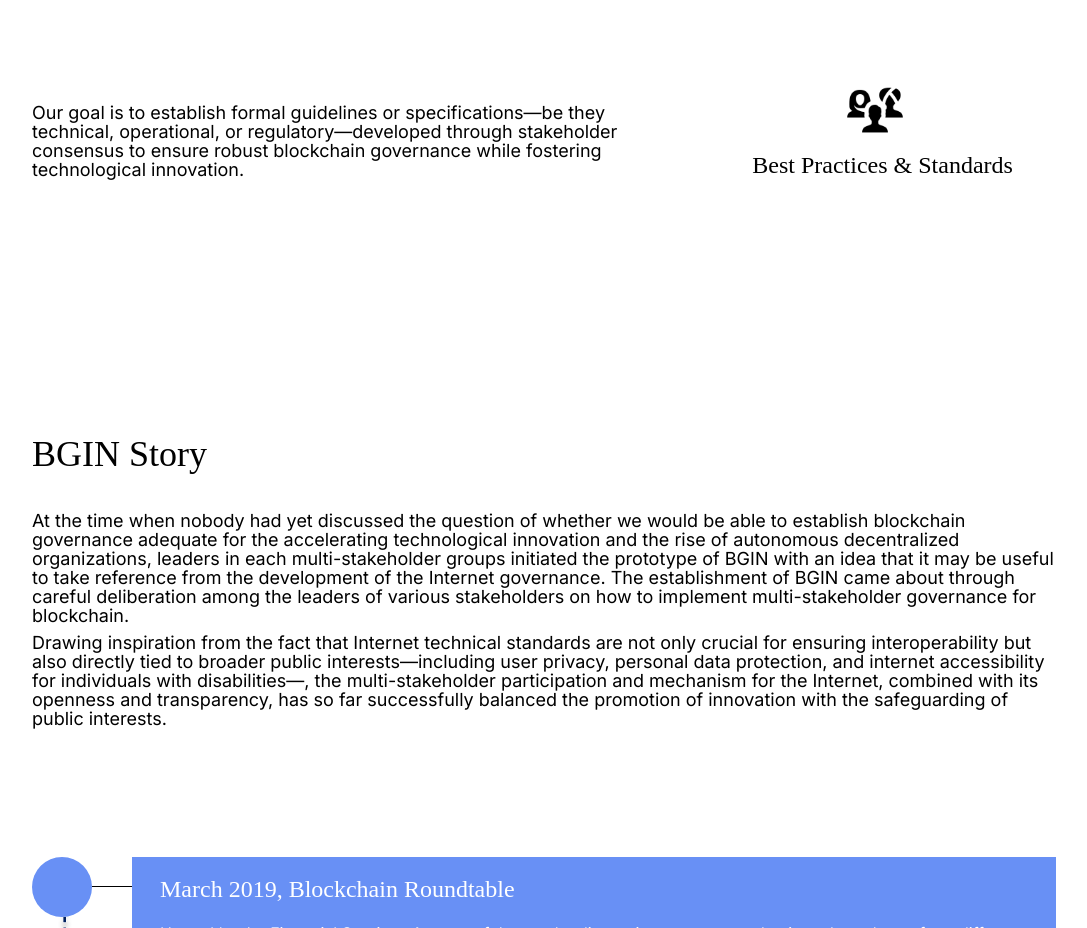
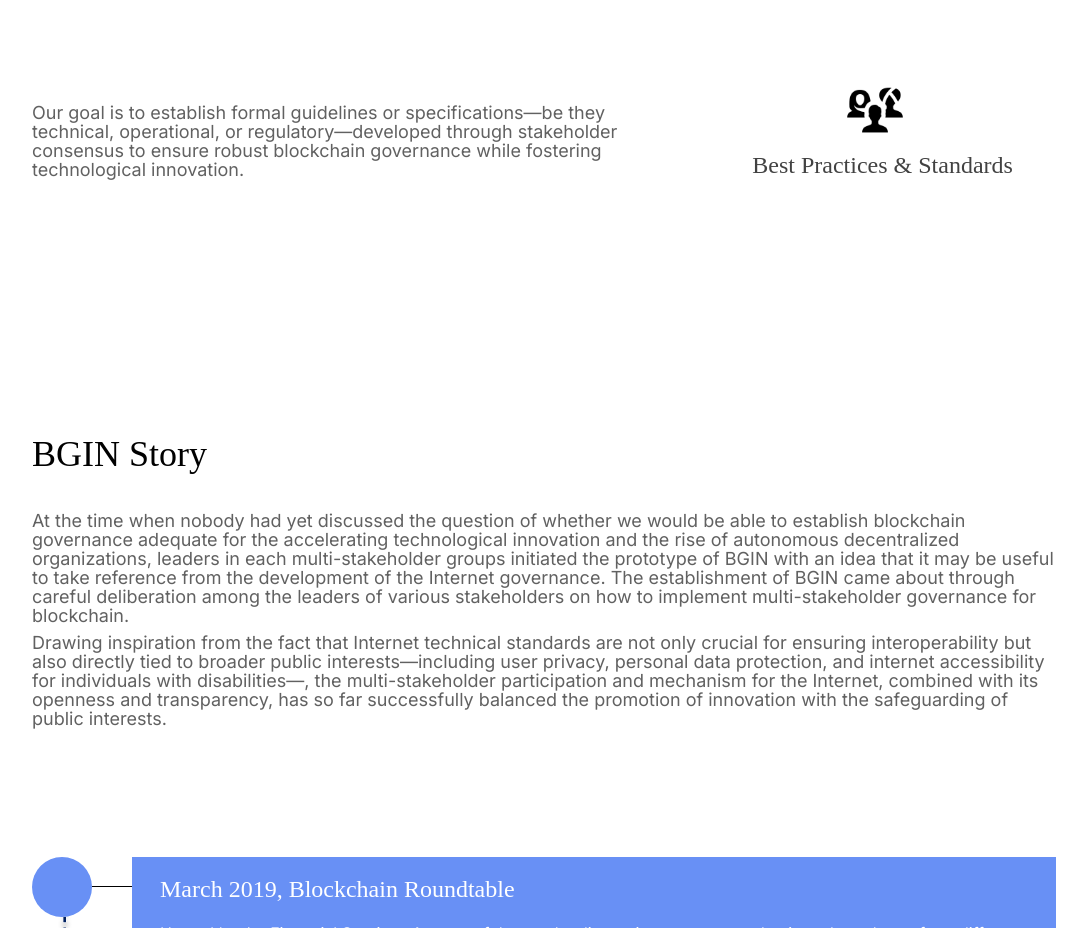
Before and after one commit to bgin-global/bgin-homepage, a Next.js app: page /about in a window 1280 px wide. Shown: the part 1599-2527 px from the top of the page, without its empty margins (96-1183 px from the left). Built offline with nearby package versions, Linux system fonts and the light colour scheme.

Commit message:
fixed BGIN principle section white letters

```diff
--- a/app/about/page.tsx
+++ b/app/about/page.tsx
@@ -86,7 +86,7 @@ export default function About() {
       <div className={CUSTOM_STYLES.SECTION_CONTAINER.BLUE}>
         <SectionTitle title="BGIN Story" />
         <div className="w-full max-w-5xl m-auto px-6 xl:px-0">
-          <div className={CUSTOM_STYLES.DESCRIPTION}>
+          <div className={`${CUSTOM_STYLES.DESCRIPTION} text-gray-700`}>
             　At the time when nobody had yet discussed the question of whether
             we would be able to establish blockchain governance adequate for the
             accelerating technological innovation and the rise of autonomous
@@ -98,7 +98,7 @@ export default function About() {
             implement multi-stakeholder governance for blockchain.
           </div>
           <div className="my-2"></div>
-          <div className={CUSTOM_STYLES.DESCRIPTION}>
+          <div className={`${CUSTOM_STYLES.DESCRIPTION} text-gray-700`}>
             　Drawing inspiration from the fact that Internet technical
             standards are not only crucial for ensuring interoperability but
             also directly tied to broader public interests—including user
--- a/components/ItemReversible.tsx
+++ b/components/ItemReversible.tsx
@@ -32,11 +32,11 @@ const ItemReversible = ({
             className={`rounded-lg ${title ? "" : "w-full h-auto"}`}
           />
         </div>
-        {title && <p className={CUSTOM_STYLES.SUBTITLE}>{title}</p>}
+        {title && <p className={`${CUSTOM_STYLES.SUBTITLE} text-gray-800`}>{title}</p>}
       </div>
     </div>
     <div className="w-full md:w-[63%]">
-      <p className={CUSTOM_STYLES.DESCRIPTION}>{description}</p>
+      <p className={`${CUSTOM_STYLES.DESCRIPTION} text-gray-700`}>{description}</p>
     </div>
   </div>
 );
```
